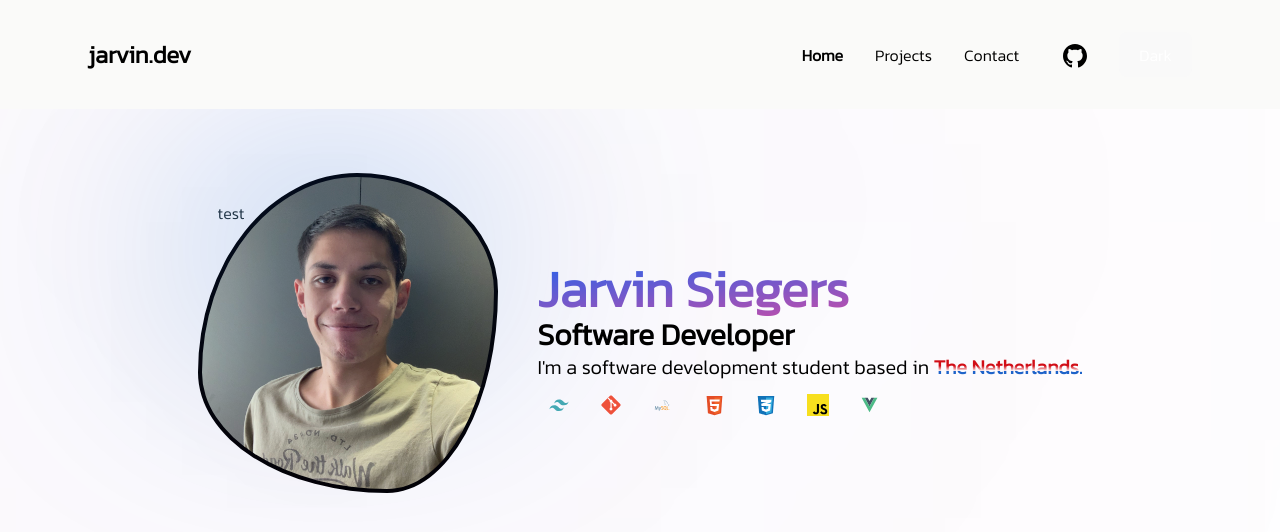
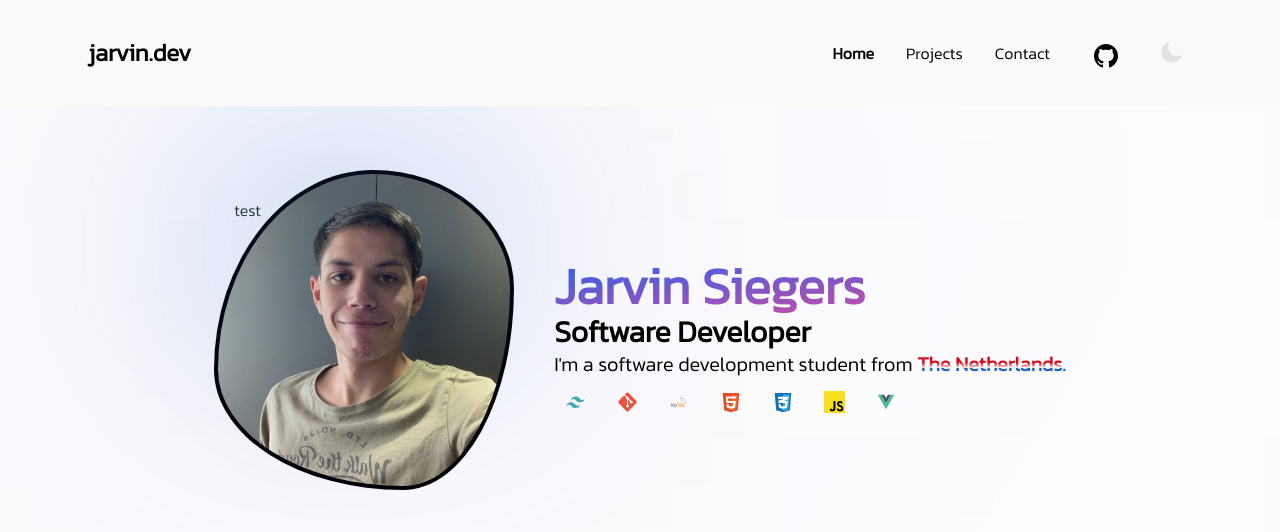
Before and after one commit to jarvin-s/portfolio, a Vue app: page / in a window 1280 px wide. Shown: the top 532 px of the page. Built offline with nearby package versions, Linux system fonts and the light colour scheme.

Commit message:
Change DarkMode button to icons

```diff
--- a/src/components/DarkModeToggle.vue
+++ b/src/components/DarkModeToggle.vue
@@ -2,17 +2,29 @@
     <div class="flex flex-row space-x-8">
         <a target="_blank" href="https://github.com/jarvin-s/portfolio"
             className="mt-3 ml-6 block text-slate-400 hover:text-slate-500 dark:text-slate-200 dark:hover:text-sky-300">
-            <svg class="dark:fill-zinc-300 dark:hover:fill-zinc-400 hover:fill-zinc-600" xmlns="http://www.w3.org/2000/svg" width="24" height="24" viewBox="0 0 24 24">
+            <svg class="dark:fill-zinc-300 dark:hover:fill-zinc-400 hover:fill-zinc-600" xmlns="http://www.w3.org/2000/svg"
+                width="24" height="24" viewBox="0 0 24 24">
                 <path
                     d="M12 0c-6.626 0-12 5.373-12 12 0 5.302 3.438 9.8 8.207 11.387.599.111.793-.261.793-.577v-2.234c-3.338.726-4.033-1.416-4.033-1.416-.546-1.387-1.333-1.756-1.333-1.756-1.089-.745.083-.729.083-.729 1.205.084 1.839 1.237 1.839 1.237 1.07 1.834 2.807 1.304 3.492.997.107-.775.418-1.305.762-1.604-2.665-.305-5.467-1.334-5.467-5.931 0-1.311.469-2.381 1.236-3.221-.124-.303-.535-1.524.117-3.176 0 0 1.008-.322 3.301 1.23.957-.266 1.983-.399 3.003-.404 1.02.005 2.047.138 3.006.404 2.291-1.552 3.297-1.23 3.297-1.23.653 1.653.242 2.874.118 3.176.77.84 1.235 1.911 1.235 3.221 0 4.609-2.807 5.624-5.479 5.921.43.372.823 1.102.823 2.222v3.293c0 .319.192.694.801.576 4.765-1.589 8.199-6.086 8.199-11.386 0-6.627-5.373-12-12-12z" />
             </svg>
         </a>
         <button
-            class="bg-neutral-950 dark:bg-slate-300 hover:bg-neutral-500 dark:text-neutral-950 dark:hover:bg-slate-100 transition duration-300 ease-in-out"
+            class="p-2 dark:bg-white hover:bg-neutral-500 dark:hover:bg-slate-300 transition duration-300 ease-in-out"
             @click="toggleDark()">
-            <i inline-block align-middle i="dark:carbon-moon carbon-sun" />
+            <div class="dark:flex dark:color-white dark:fill-zinc-100 hidden">
+                <svg xmlns="http://www.w3.org/2000/svg" viewBox="0 0 24 24" fill="currentColor" class="dark:fill-black w-6 h-6">
+                    <path
+                        d="M12 2.25a.75.75 0 01.75.75v2.25a.75.75 0 01-1.5 0V3a.75.75 0 01.75-.75zM7.5 12a4.5 4.5 0 119 0 4.5 4.5 0 01-9 0zM18.894 6.166a.75.75 0 00-1.06-1.06l-1.591 1.59a.75.75 0 101.06 1.061l1.591-1.59zM21.75 12a.75.75 0 01-.75.75h-2.25a.75.75 0 010-1.5H21a.75.75 0 01.75.75zM17.834 18.894a.75.75 0 001.06-1.06l-1.59-1.591a.75.75 0 10-1.061 1.06l1.59 1.591zM12 18a.75.75 0 01.75.75V21a.75.75 0 01-1.5 0v-2.25A.75.75 0 0112 18zM7.758 17.303a.75.75 0 00-1.061-1.06l-1.591 1.59a.75.75 0 001.06 1.061l1.591-1.59zM6 12a.75.75 0 01-.75.75H3a.75.75 0 010-1.5h2.25A.75.75 0 016 12zM6.697 7.757a.75.75 0 001.06-1.06l-1.59-1.591a.75.75 0 00-1.061 1.06l1.59 1.591z" />
+                </svg>
+            </div>
 
-            <span class="text-white dark:text-black">{{ !isDark ? 'Dark' : 'Light' }}</span>
+            <div class="dark:hidden flex">
+                <svg xmlns="http://www.w3.org/2000/svg" viewBox="0 0 24 24" fill="currentColor" class="fill-zinc-200 w-6 h-6">
+                    <path fill-rule="evenodd"
+                        d="M9.528 1.718a.75.75 0 01.162.819A8.97 8.97 0 009 6a9 9 0 009 9 8.97 8.97 0 003.463-.69.75.75 0 01.981.98 10.503 10.503 0 01-9.694 6.46c-5.799 0-10.5-4.701-10.5-10.5 0-4.368 2.667-8.112 6.46-9.694a.75.75 0 01.818.162z"
+                        clip-rule="evenodd" />
+                </svg>
+            </div>
         </button>
     </div>
 </template>
--- a/src/views/Home.vue
+++ b/src/views/Home.vue
@@ -14,7 +14,7 @@
                                 class="container text-transparent flex flex-row sm:flex-col bg-clip-text bg-gradient-to-br from-blue-600 to-pink-500">Jarvin
                                 Siegers</span></h1>
                         <h1 class="font-bold text-3xl font-sans dark:text-white">Software Developer</h1>
-                        <p class="text-xl font-sans text-black dark:text-white">I'm a software development student based in
+                        <p class="text-xl font-sans text-black dark:text-white">I'm a software development student from
                             <span class="country-span font-bold">The Netherlands.</span>
                         </p>
                         <div class="flex flex-row overflow-hidden items-center mt-6">
```
